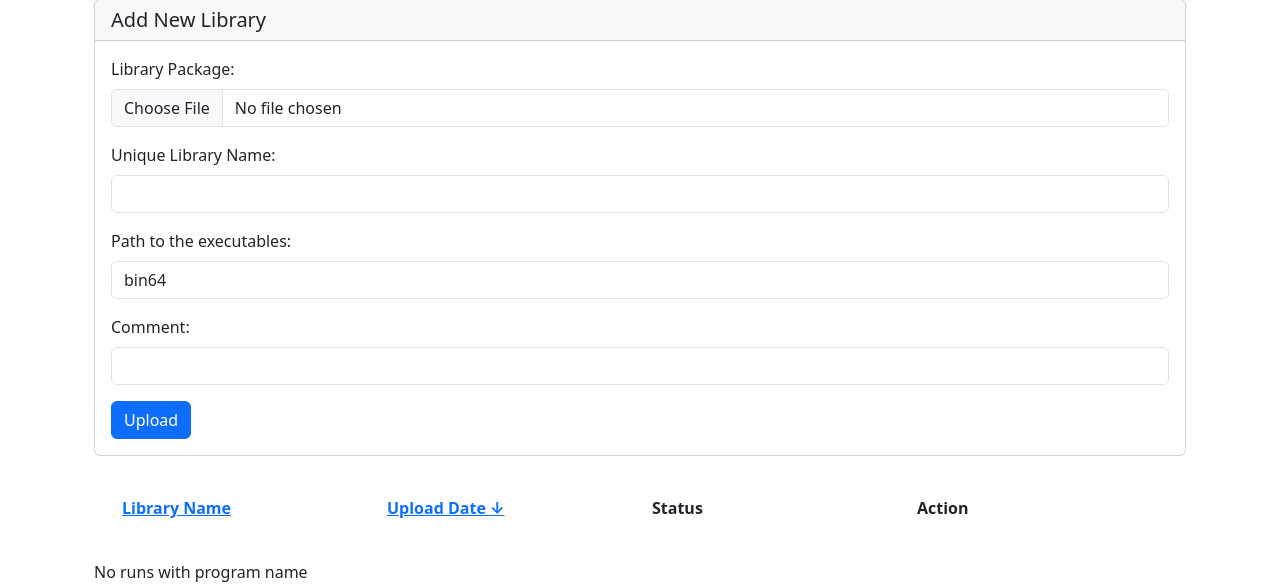
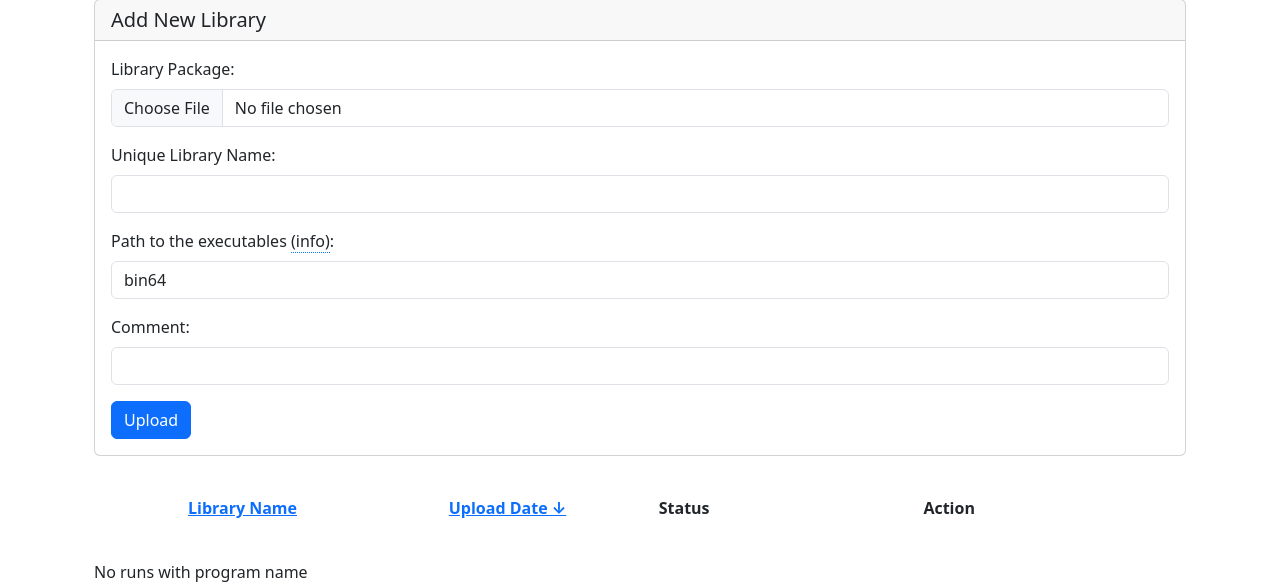
Before and after one commit to danieltuzes/gep_host_service, a Flask app: page /libraries in a window 1280 px wide. Shown: the part 247-831 px from the top of the page. Run offline with Flask 3, Linux system fonts and the light colour scheme; some libraries are stand-ins or nearby versions.

Commit message:
reformat and style

```diff
--- a/gep_host/templates/libraries.html
+++ b/gep_host/templates/libraries.html
@@ -30,7 +30,9 @@
                     <input type="text" name="unique_library_name" class="form-control" required>
                 </div>
                 <div class="mb-3">
-                    <label for="path_to_exec" class="form-label">Path to the executables:</label>
+                    <label for="path_to_exec" class="form-label">Path to the executables <span class="tooltip-text"
+                            data-bs-toggle="tooltip" data-bs-placement="top"
+                            title="It can contain only alphanumeric chars and _-.( -)/, +~!#">(info)</span>:</label>
                     <input type="text" name="path_to_exec" class="form-control" required value="bin64">
                 </div>
                 <div class="mb-3">
@@ -43,7 +45,7 @@
     </div>
     <div class="container my-4">
         <div class="row mb-2">
-            <div class="col">
+            <div class="col-3 text-center">
                 <a
                     href="{{ url_for('libraries', column='library_name', direction='desc' if direction == 'asc' and column == 'library_name' else 'asc') }}">
                     Library Name
@@ -51,7 +53,7 @@
                     {{'↓' if direction == 'desc' and column == 'library_name'}}
                 </a>
             </div>
-            <div class="col">
+            <div class="col-3 text-center">
                 <a
                     href="{{ url_for('libraries', column='upload_date', direction='desc' if direction == 'asc' and column == 'upload_date' else 'asc') }}">
                     Upload Date
@@ -59,15 +61,15 @@
                     {{'↓' if direction == 'desc' and column == 'upload_date'}}
                 </a>
             </div>
-            <div class="col">Status</div>
-            <div class="col">Action</div>
+            <div class="col-1 text-center">Status</div>
+            <div class="col-5 text-center">Action</div>
         </div>
         {% for library in libs.itertuples() %}
         <div class="row">
-            <div class="col">{{ library.library_name }}</div>
-            <div class="col">{{ library.upload_date }}</div>
-            <div class="col">{{ library.status }} </div>
-            <div class="col">
+            <div class="col-md-3 text-center">{{ library.library_name }}</div>
+            <div class="col-md-3 text-center">{{ library.upload_date }}</div>
+            <div class="col-md-1 text-center">{{ library.status }} </div>
+            <div class="col-md-5 text-center">
                 <a href="{{ url_for('del_library', library_name=library.library_name) }}">Delete</a> |
                 <a href="{{ url_for('get_lib', library_name=library.library_name) }}">Download
                     ({{library.size}})</a> |
```
